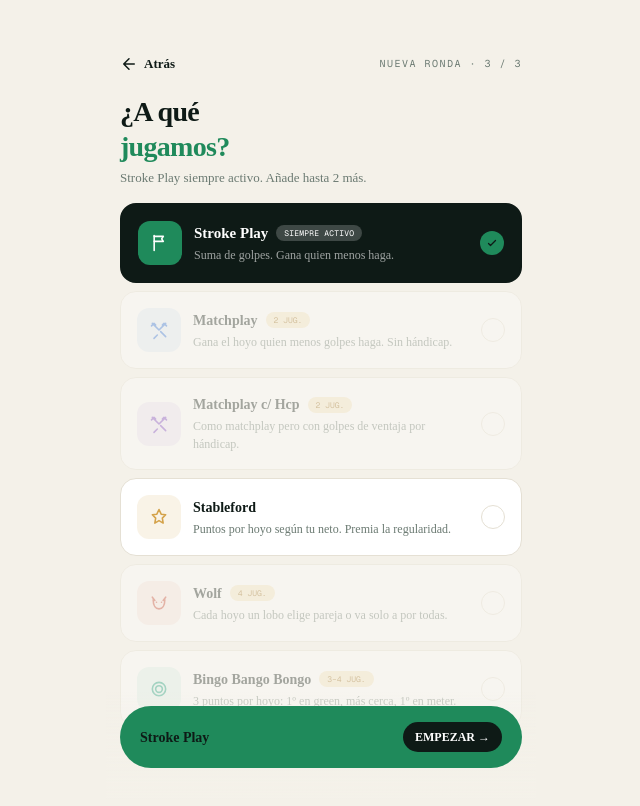
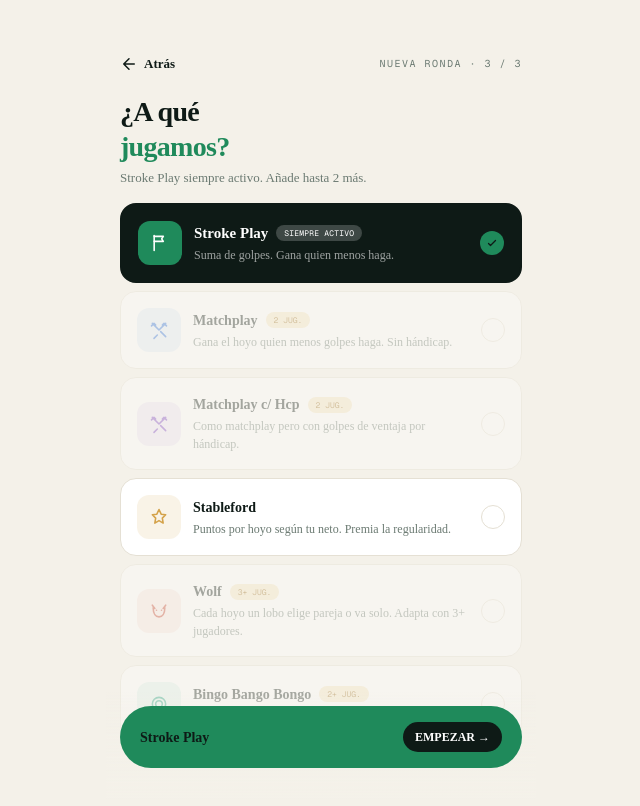
Before and after one commit to abosch19/bogey-club, a Next.js app: page /ronda/modalidad in a window 1280 px wide. Shown: the top 806 px of the page, without its empty margins (319-959 px from the left). Built offline with nearby package versions, Linux system fonts and the light colour scheme.

Commit message:
fix: Wolf 3+ players, BBB 2+ players

```diff
--- a/src/app/ronda/modalidad/page.tsx
+++ b/src/app/ronda/modalidad/page.tsx
@@ -21,8 +21,8 @@ function SeleccionarModalidadPage() {
 
   function isCompatible(mode: GameMode): boolean {
     if (mode === 'matchplay' || mode === 'matchplay_hcp') return totalPlayers === 2
-    if (mode === 'wolf') return totalPlayers === 4
-    if (mode === 'bbb') return totalPlayers >= 3 && totalPlayers <= 4
+    if (mode === 'wolf') return totalPlayers >= 3  // Wolf: 3+ jugadores
+    if (mode === 'bbb') return totalPlayers >= 2   // BBB: 2+ jugadores
     return true
   }
 
--- a/src/lib/types.ts
+++ b/src/lib/types.ts
@@ -114,6 +114,6 @@ export const GAME_MODES: { id: GameMode; name: string; desc: string; players: st
   { id: 'matchplay',    name: 'Matchplay',           desc: 'Gana el hoyo quien menos golpes haga. Sin hándicap.',           players: '2',   icon: 'swords', color: '#2a6fdb' },
   { id: 'matchplay_hcp',name: 'Matchplay c/ Hcp',   desc: 'Como matchplay pero con golpes de ventaja por hándicap.',       players: '2',   icon: 'swords', color: '#7a3fc4' },
   { id: 'stableford',   name: 'Stableford',          desc: 'Puntos por hoyo según tu neto. Premia la regularidad.',         players: '1–4', icon: 'star',   color: '#d4a24a' },
-  { id: 'wolf',         name: 'Wolf',                desc: 'Cada hoyo un lobo elige pareja o va solo a por todas.',         players: '4',   icon: 'wolf',   color: '#c6432d' },
-  { id: 'bbb',          name: 'Bingo Bango Bongo',   desc: '3 puntos por hoyo: 1º en green, más cerca, 1º en meter.',       players: '3–4', icon: 'target', color: '#0f9c7a' },
+  { id: 'wolf',         name: 'Wolf',                desc: 'Cada hoyo un lobo elige pareja o va solo. Adapta con 3+ jugadores.',  players: '3+',  icon: 'wolf',   color: '#c6432d' },
+  { id: 'bbb',          name: 'Bingo Bango Bongo',   desc: '3 puntos por hoyo: 1º en green, más cerca, 1º en meter.',            players: '2+',  icon: 'target', color: '#0f9c7a' },
 ]
```
